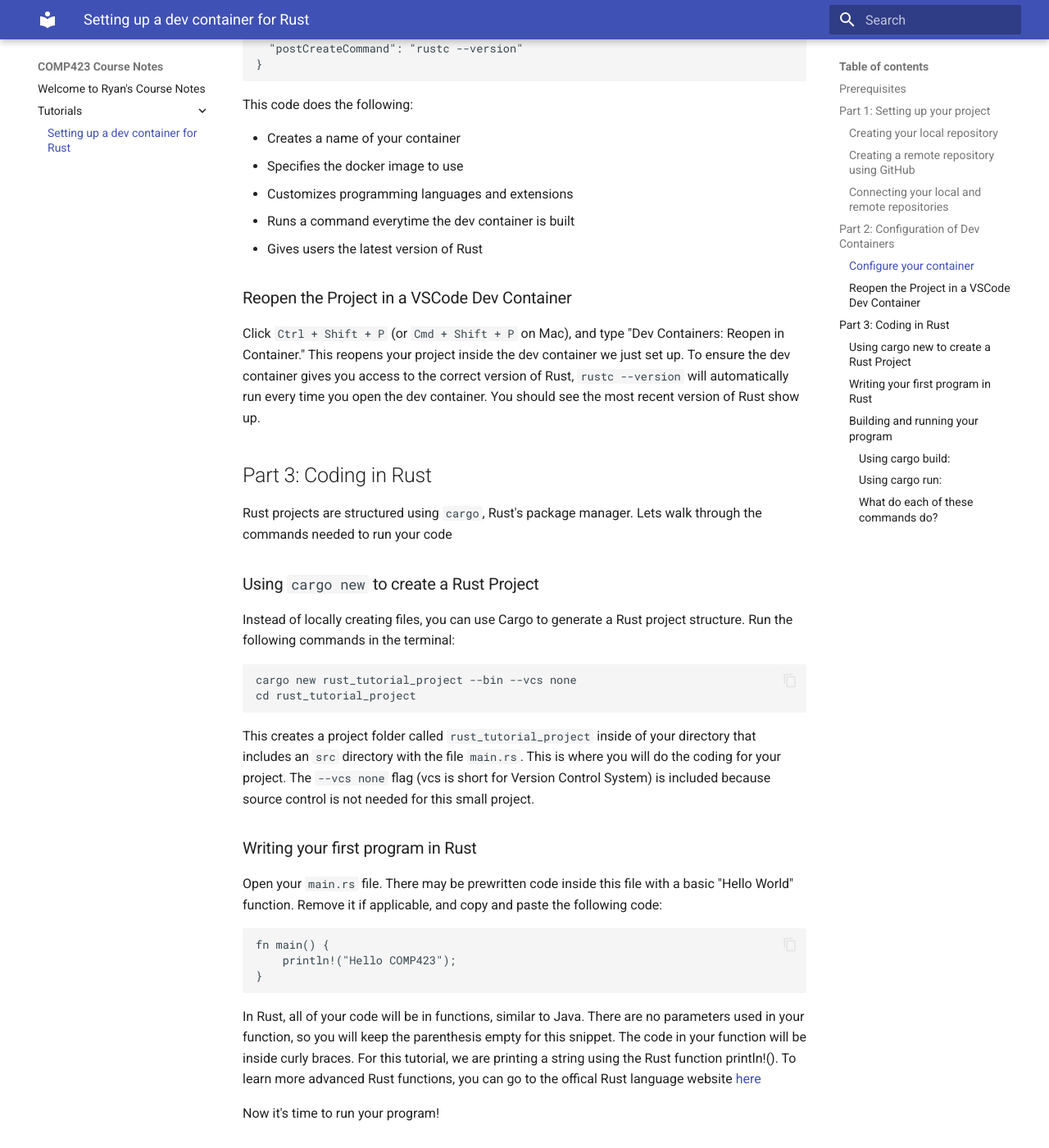
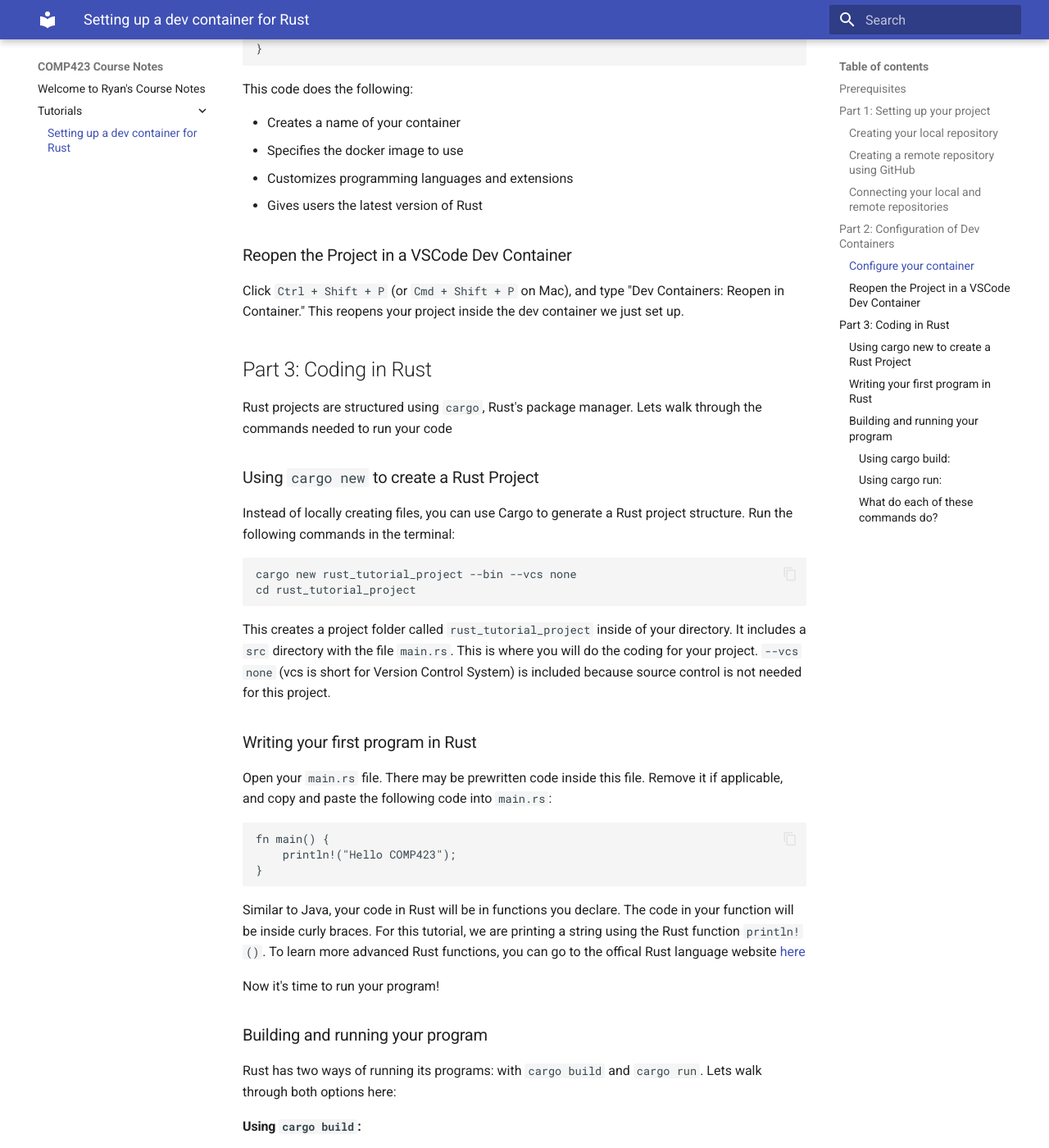
Before and after one commit to raneill26/comp423-coursenotes, an MkDocs documentation site: the page built from docs/tutorials/rust-setup.md, in a window 1280 px wide and 1400 px high, scrolled down 2776 px. Shown: the whole window at 82% size. Built offline with MkDocs 1.6.1 and Material for MkDocs 9.7.7, drawn with Linux system fonts in a browser that asks for light colours; some of the changed text lies outside the part shown.

Commit message:
final draft

````diff
--- a/docs/tutorials/rust-setup.md
+++ b/docs/tutorials/rust-setup.md
@@ -94,8 +94,7 @@ Open VSCode, and open the "rust-tutorial" directory. Navigate to the left of the
         "rust-lang.rust-analyzer"
       ]
     }
-  },
-  "postCreateCommand": "rustc --version"
+  }
 }
 ```
 
@@ -104,11 +103,10 @@ This code does the following:
 - Creates a name of your container
 - Specifies the docker image to use
 - Customizes programming languages and extensions
-- Runs a command everytime the dev container is built
 - Gives users the latest version of Rust
 
 ### Reopen the Project in a VSCode Dev Container
-Click ```Ctrl + Shift + P``` (or ```Cmd + Shift + P``` on Mac), and type "Dev Containers: Reopen in Container." This reopens your project inside the dev container we just set up. To ensure the dev container gives you access to the correct version of Rust, ```rustc --version``` will automatically run every time you open the dev container. You should see the most recent version of Rust show up.
+Click ```Ctrl + Shift + P``` (or ```Cmd + Shift + P``` on Mac), and type "Dev Containers: Reopen in Container." This reopens your project inside the dev container we just set up.
 
 ## Part 3: Coding in Rust
 Rust projects are structured using ```cargo```, Rust's package manager. Lets walk through the commands needed to run your code
@@ -121,10 +119,11 @@ cargo new rust_tutorial_project --bin --vcs none
 cd rust_tutorial_project
 ```
 
-This creates a project folder called ```rust_tutorial_project``` inside of your directory that includes an ```src``` directory with the file ```main.rs```. This is where you will do the coding for your project. The ```--vcs none``` flag (vcs is short for Version Control System) is included because source control is not needed for this small project.
+This creates a project folder called ```rust_tutorial_project``` inside of your directory. It includes a ```src``` directory with the file ```main.rs```. This is where you will do the coding for your project.
+```--vcs none``` (vcs is short for Version Control System) is included because source control is not needed for this project.
 
 ### Writing your first program in Rust
-Open your ```main.rs``` file. There may be prewritten code inside this file with a basic "Hello World" function. Remove it if applicable, and copy and paste the following code:
+Open your ```main.rs``` file. There may be prewritten code inside this file. Remove it if applicable, and copy and paste the following code into ```main.rs```:
 
 ```
 fn main() {
@@ -132,12 +131,12 @@ fn main() {
 }
 ```
 
-In Rust, all of your code will be in functions, similar to Java. There are no parameters used in your function, so you will keep the parenthesis empty for this snippet. The code in your function will be inside curly braces. For this tutorial, we are printing a string using the Rust function println!(). To learn more advanced Rust functions, you can go to the offical Rust language website [here](https://www.rust-lang.org/learn)
+Similar to Java, your code in Rust will be in functions you declare. The code in your function will be inside curly braces. For this tutorial, we are printing a string using the Rust function ```println!()```. To learn more advanced Rust functions, you can go to the offical Rust language website [here](https://www.rust-lang.org/learn)
 
 Now it's time to run your program!
 
 ### Building and running your program
-Rust has two ways of running its programs: with ```cargo build``` and ```cargo run```. We will walk through both options here:
+Rust has two ways of running its programs: with ```cargo build``` and ```cargo run```. Lets walk through both options here:
 
 #### Using ```cargo build```:
 Ensure you are currently in the rust_tutorial_project directory. Navigate to the VSCode terminal and enter the following commands:
````
